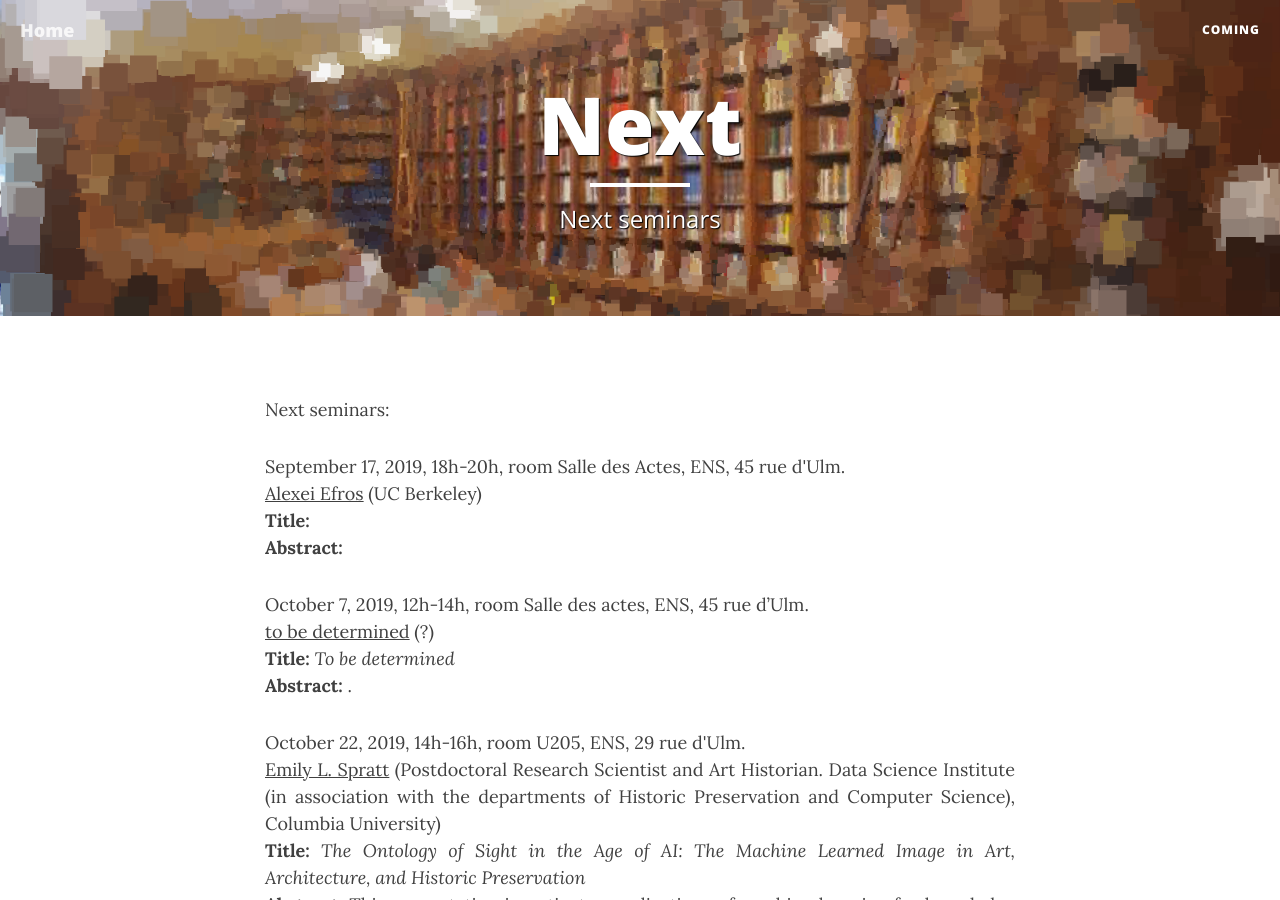
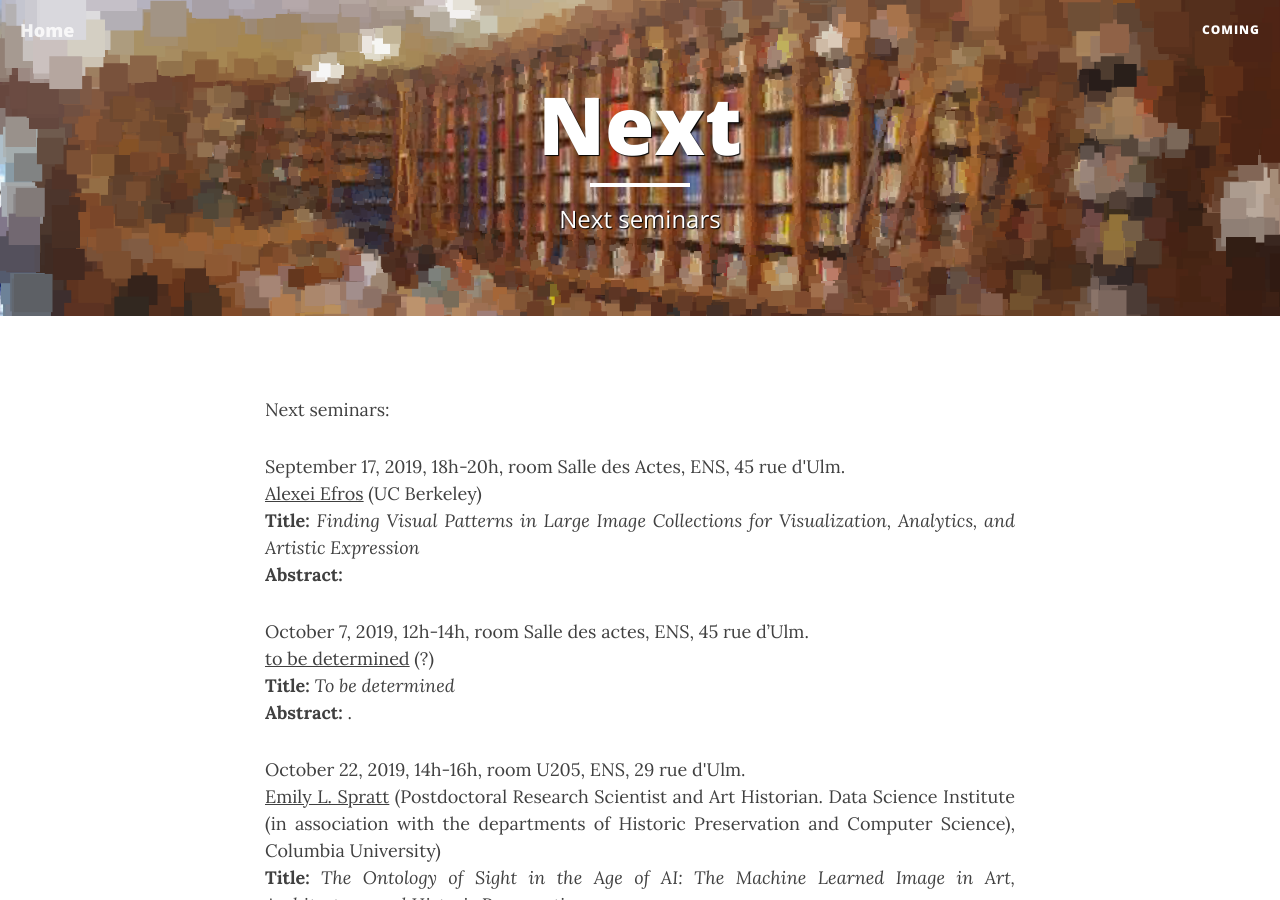
Before and after one commit to dhai-seminar/dhai-seminar.github.io, a Jekyll site: the page built from next.md, in a window 1280 px wide and 900 px high. Built offline with Jekyll 4.4.1, drawn with Linux system fonts in a browser that asks for light colours; nearby versions of some CDN libraries.

Commit message:
Update next.yml

```diff
--- a/_data/next.yml
+++ b/_data/next.yml
@@ -4,7 +4,7 @@
   room: "Salle des Actes, ENS, 45 rue d'Ulm"
   affiliation: "UC Berkeley"
   url: "https://people.eecs.berkeley.edu/~efros/"
-  title: ""
+  title: "Finding Visual Patterns in Large Image Collections for Visualization, Analytics, and Artistic Expression"
   abstract: ""
 
 - speaker: "to be determined"
```
